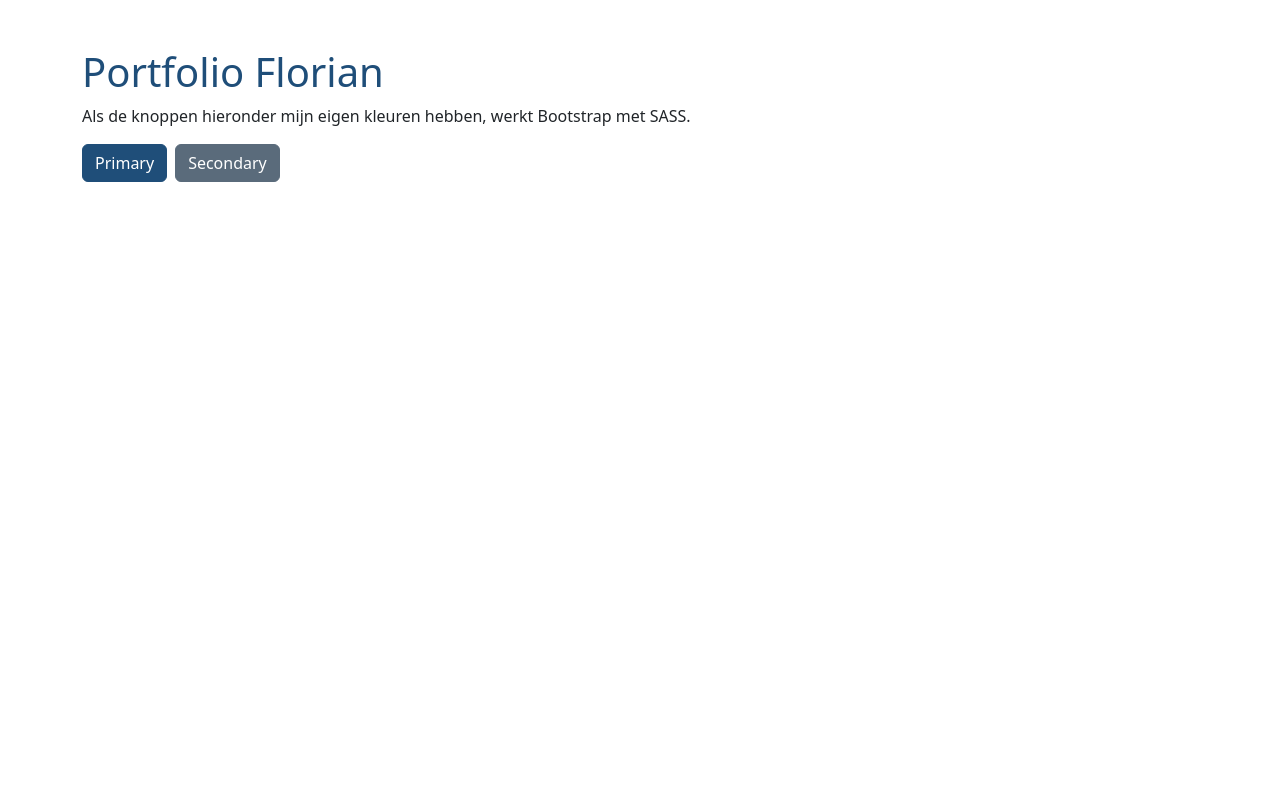
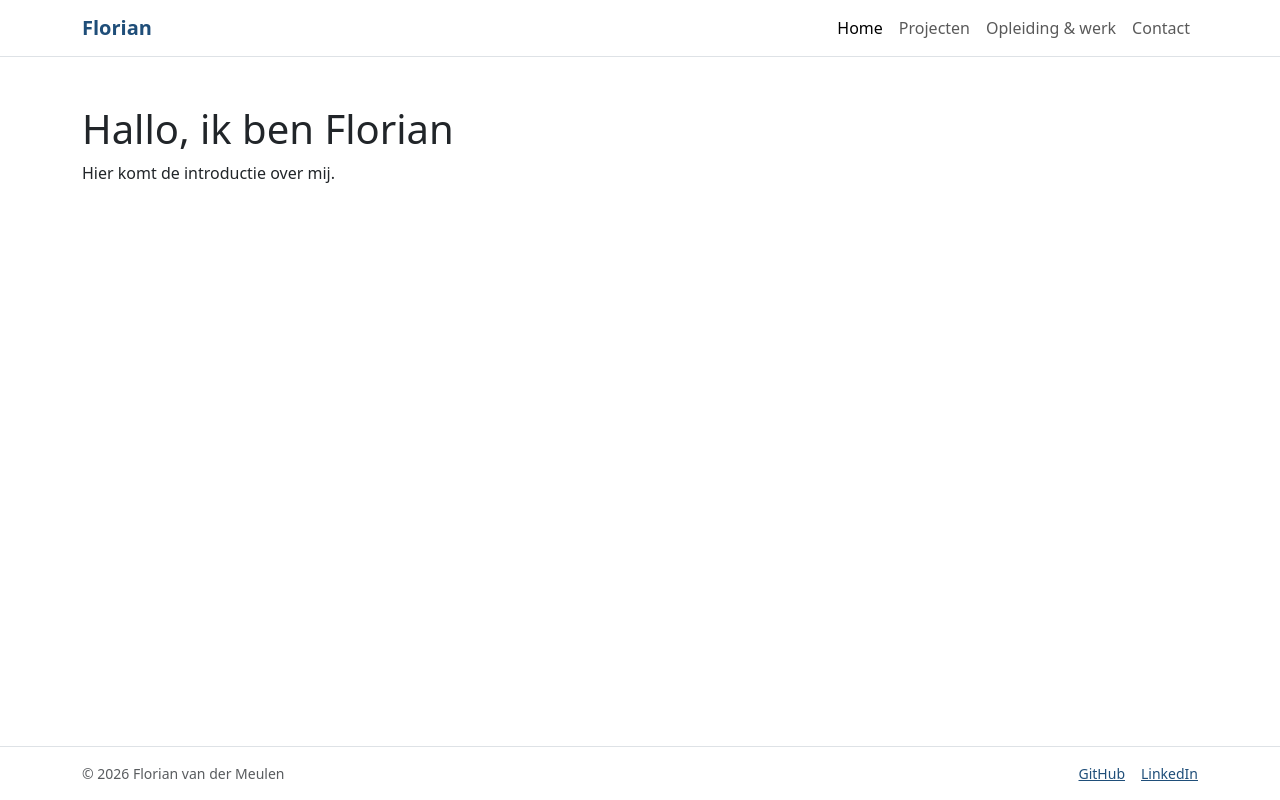
Before and after one commit to FlorianvdM/Portfolio, a React (Vite) app: page / in a window 1280 px wide. Built offline with nearby package versions, Linux system fonts and the light colour scheme.

Commit message:
Routes ingesteld in App en main

```diff
--- a/src/App.jsx
+++ b/src/App.jsx
@@ -1,14 +1,32 @@
-// App.scss bevat Bootstrap + mijn eigen kleuren
+import { Routes, Route } from 'react-router-dom'
+import Navigation from './components/Navigation'
+import Footer from './components/Footer'
+import Home from './pages/Home'
+import Projects from './pages/Projects'
+import ProjectDetail from './pages/ProjectDetail'
+import Experience from './pages/Experience'
+import Contact from './pages/Contact'
 import './App.scss'
 
-// Tijdelijke testpagina om te checken of Bootstrap en mijn kleuren werken
 function App() {
   return (
-    <div className="container py-5">
-      <h1 className="text-primary">Portfolio Florian</h1>
-      <p>Als de knoppen hieronder mijn eigen kleuren hebben, werkt Bootstrap met SASS.</p>
-      <button className="btn btn-primary me-2">Primary</button>
-      <button className="btn btn-secondary">Secondary</button>
+    // flex-column + min-vh-100 zorgt dat de footer altijd onderaan staat
+    <div className="d-flex flex-column min-vh-100">
+      <Navigation />
+
+      {/* Alleen dit middenstuk verandert per pagina */}
+      <main className="flex-grow-1">
+        <Routes>
+          <Route path="/" element={<Home />} />
+          <Route path="/projecten" element={<Projects />} />
+          {/* :slug is een variabele, bijv. /projecten/kitesurfschool */}
+          <Route path="/projecten/:slug" element={<ProjectDetail />} />
+          <Route path="/opleiding-werk" element={<Experience />} />
+          <Route path="/contact" element={<Contact />} />
+        </Routes>
+      </main>
+
+      <Footer />
     </div>
   )
 }
--- a/src/main.jsx
+++ b/src/main.jsx
@@ -1,10 +1,13 @@
 import { StrictMode } from 'react'
 import { createRoot } from 'react-dom/client'
+import { BrowserRouter } from 'react-router-dom'
 import App from './App.jsx'
 
-// Startpunt van de app: React zet <App /> in de div met id "root" (index.html)
+// BrowserRouter zorgt dat de app met verschillende URL's (pagina's) kan werken
 createRoot(document.getElementById('root')).render(
   <StrictMode>
-    <App />
+    <BrowserRouter>
+      <App />
+    </BrowserRouter>
   </StrictMode>,
 )
```
